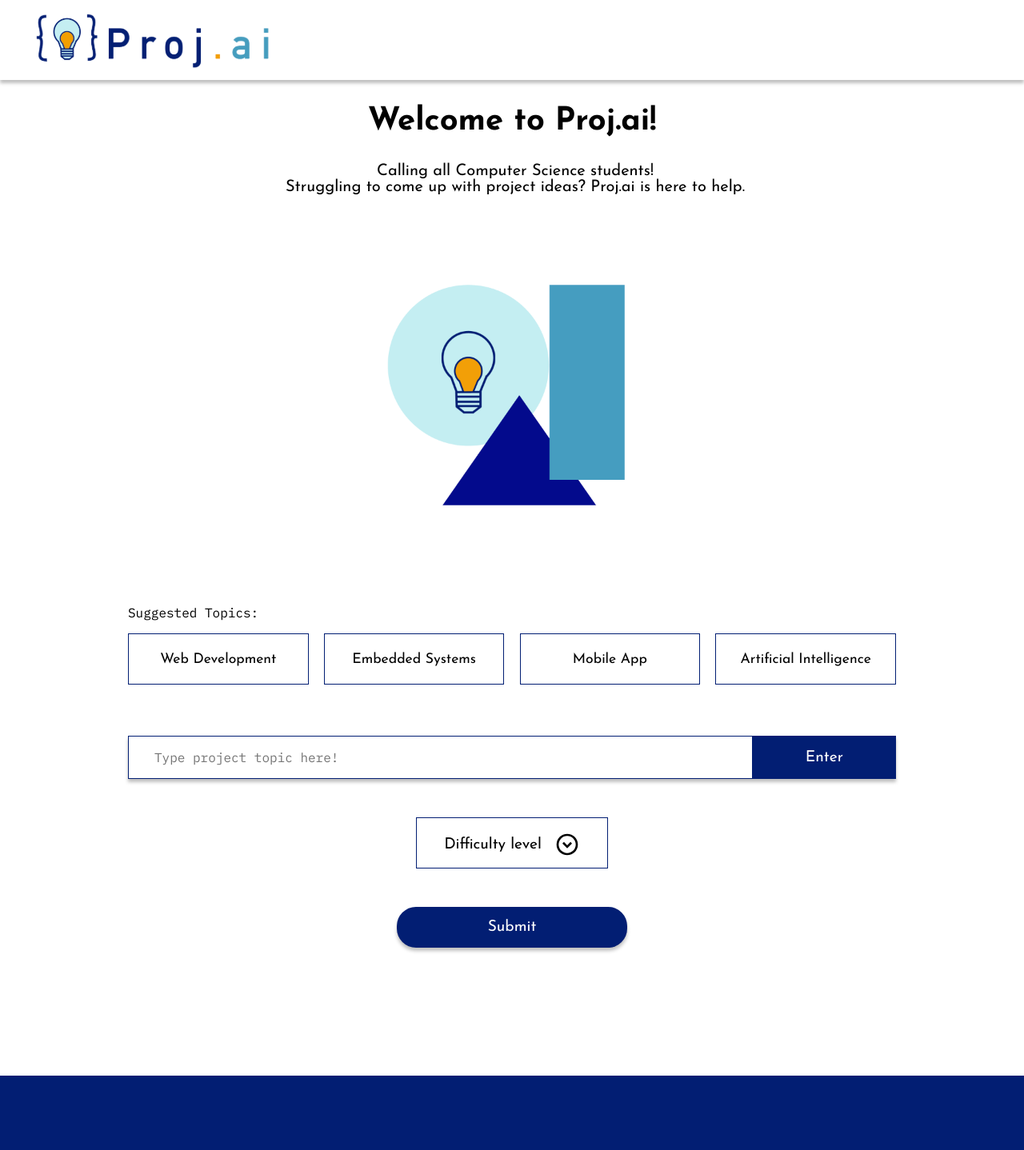
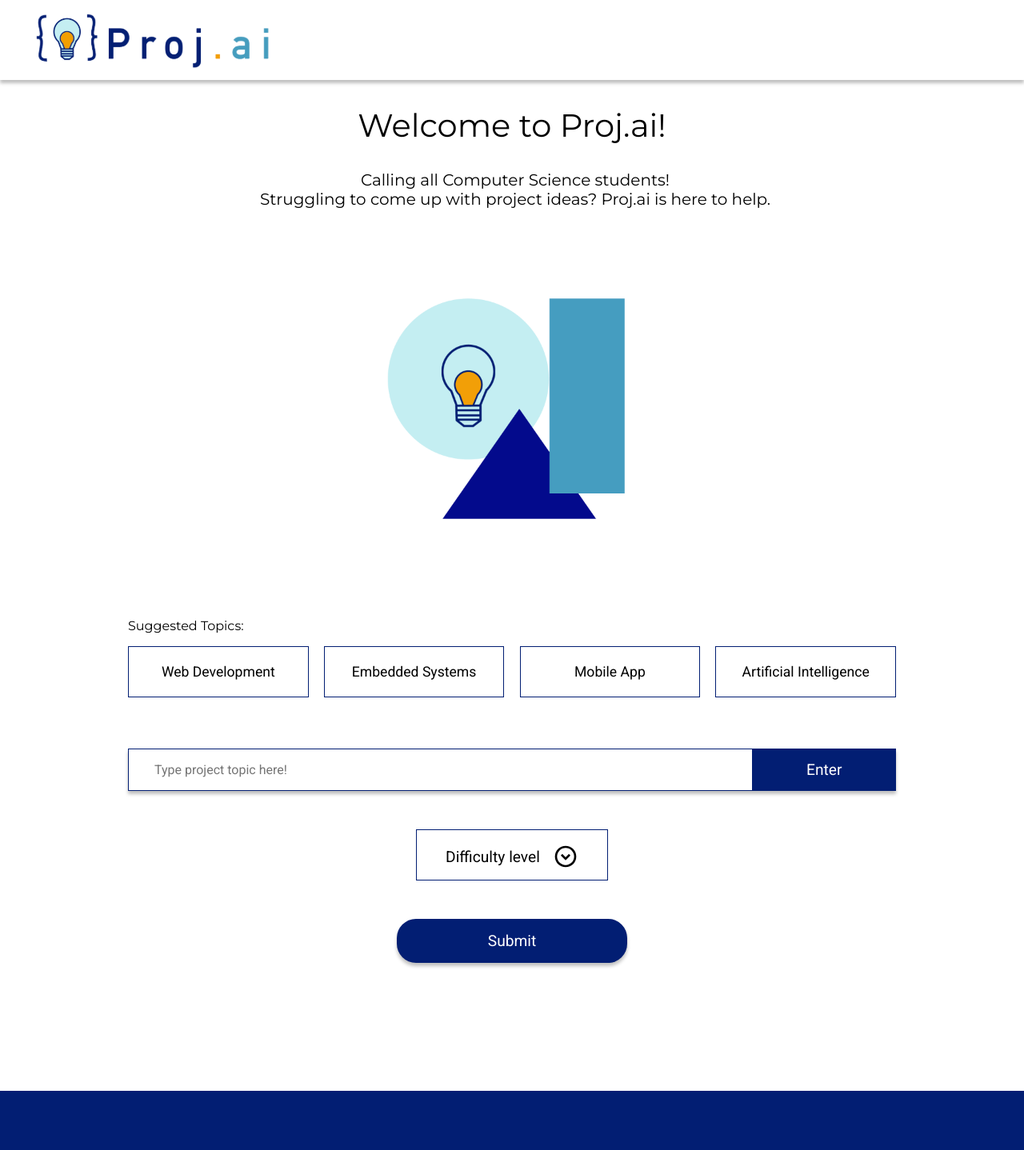
Before and after one commit to CHamilton02/proj.ai, an Angular app: page / in a window 1280 px wide. Shown: the top 1438 px of the page at 80% size. Built offline with nearby package versions, Linux system fonts and the light colour scheme.

Commit message:
refactor: update font families used

```diff
--- a/src/app/components/difficulty-dropdown-menu/difficulty-dropdown-menu.component.scss
+++ b/src/app/components/difficulty-dropdown-menu/difficulty-dropdown-menu.component.scss
@@ -8,7 +8,7 @@
   position: relative;
 
   &__button {
-    font-family: "Josefin Sans";
+    font-family: "Roboto";
     font-size: 1.2rem;
     padding-top: 0.35rem;
     background: none;
@@ -59,7 +59,7 @@
 }
 
 .difficulty-option {
-  font-family: "Josefin Sans";
+  font-family: "Roboto";
   font-size: 1.2rem;
   height: 4.05rem;
   width: 12rem;
--- a/src/app/components/footer/footer.component.scss
+++ b/src/app/components/footer/footer.component.scss
@@ -8,7 +8,7 @@
 
   &__author {
     color: white;
-    font-family: "Josefin Sans";
+    font-family: "Montserrat";
     font-weight: 300;
     margin: 0;
   }
--- a/src/app/components/modal/modal.component.scss
+++ b/src/app/components/modal/modal.component.scss
@@ -61,7 +61,7 @@
     height: 15%;
 
     &__button {
-      font-family: "Josefin Sans";
+      font-family: "Roboto";
       font-size: 1.5rem;
       background-color: #021e73;
       border: none;
--- a/src/app/components/project-information/project-information.component.scss
+++ b/src/app/components/project-information/project-information.component.scss
@@ -11,20 +11,22 @@
 
 .project-information {
   &__title {
-    font-family: "Josefin Sans";
+    font-family: "Montserrat";
     font-size: 3.5rem;
     font-weight: 400;
     margin: 0.8rem 0 0 0;
   }
 
   &__subtitle {
-    font-family: "Josefin Sans";
+    font-family: "Montserrat";
     font-size: 2.5rem;
     font-weight: 400;
     margin: 4rem 0 2rem 0;
   }
 
   &__description {
+    font-family: "Roboto";
+    font-weight: 300;
     font-size: 1.5rem;
   }
 
@@ -32,6 +34,8 @@
     display: flex;
     align-items: center;
     font-size: 1.5rem;
+    font-family: "Roboto";
+    font-weight: 300;
     padding: 2rem;
     border: 1px solid #030a8c;
     border-radius: 1rem;
@@ -42,6 +46,8 @@
     display: flex;
     align-items: center;
     font-size: 1.5rem;
+    font-family: "Roboto";
+    font-weight: 300;
     padding: 2rem;
     border: 1px solid #459dbf;
     border-radius: 1rem;
--- a/src/app/components/project-topic-button/project-topic-button.component.scss
+++ b/src/app/components/project-topic-button/project-topic-button.component.scss
@@ -1,5 +1,5 @@
 .project-topic-button {
-  font-family: "Josefin Sans";
+  font-family: "Roboto";
   font-size: 1.1rem;
   height: 4rem;
   background: none;
--- a/src/app/components/project-topic-input-bar/project-topic-input-bar.component.scss
+++ b/src/app/components/project-topic-input-bar/project-topic-input-bar.component.scss
@@ -3,14 +3,14 @@
   box-shadow: 0px 4px 4px rgba(0, 0, 0, 0.25);
 
   &__input {
-    font-family: "IBM Plex Mono";
+    font-family: "Roboto";
     font-size: 1rem;
     border: solid 1px #021e73;
     width: 80%;
     padding: 1rem 2rem;
   }
   &__button {
-    font-family: "Josefin Sans";
+    font-family: "Roboto";
     font-size: 1.2rem;
     color: white;
     border: none;
--- a/src/app/components/title-card/title-card.component.scss
+++ b/src/app/components/title-card/title-card.component.scss
@@ -1,5 +1,5 @@
 .title-card-container {
-  font-family: "Josefin Sans";
+  font-family: "Montserrat";
   display: flex;
   justify-content: center;
   align-items: center;
@@ -7,6 +7,7 @@
 
   &__header {
     font-size: 2.5rem;
+    font-weight: 400;
     margin: 0 0 2rem 0;
   }
 
--- a/src/app/components/topic-selector/topic-selector.component.scss
+++ b/src/app/components/topic-selector/topic-selector.component.scss
@@ -32,7 +32,7 @@
 }
 
 .submit-button {
-  font-family: "Josefin Sans";
+  font-family: "Roboto";
   font-size: 1.2rem;
   color: white;
   border: none;
--- a/src/index.html
+++ b/src/index.html
@@ -18,7 +18,7 @@
     <link rel="preconnect" href="https://fonts.googleapis.com" />
     <link rel="preconnect" href="https://fonts.gstatic.com" crossorigin />
     <link
-      href="https://fonts.googleapis.com/css2?family=IBM+Plex+Mono:ital,wght@0,100;0,200;0,300;0,400;0,500;0,600;0,700;1,100;1,200;1,300;1,400;1,500;1,600;1,700&family=Josefin+Sans:ital,wght@0,100..700;1,100..700&display=swap"
+      href="https://fonts.googleapis.com/css2?family=Montserrat:ital,wght@0,100..900;1,100..900&family=Roboto:ital,wght@0,100..900;1,100..900&display=swap"
       rel="stylesheet"
     />
     <!-- Google Tag Manager -->
--- a/src/styles.scss
+++ b/src/styles.scss
@@ -1,6 +1,6 @@
 body {
   margin: 0;
-  font-family: "IBM Plex Mono";
+  font-family: "Montserrat";
   background-color: #021e73;
 }
 
```
